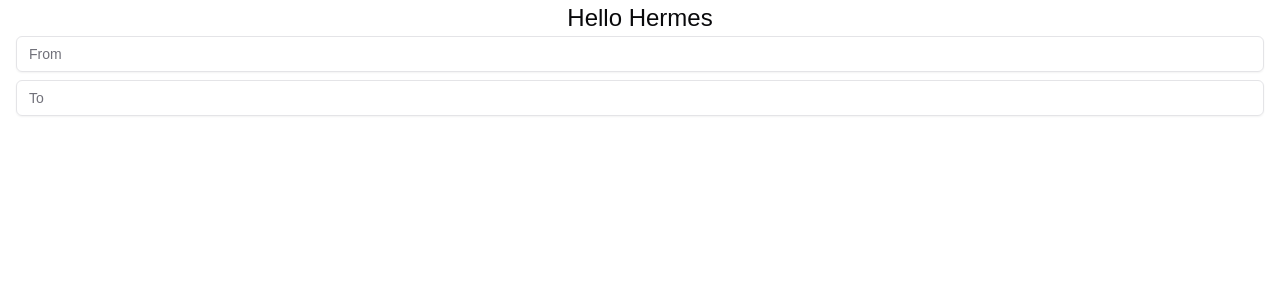
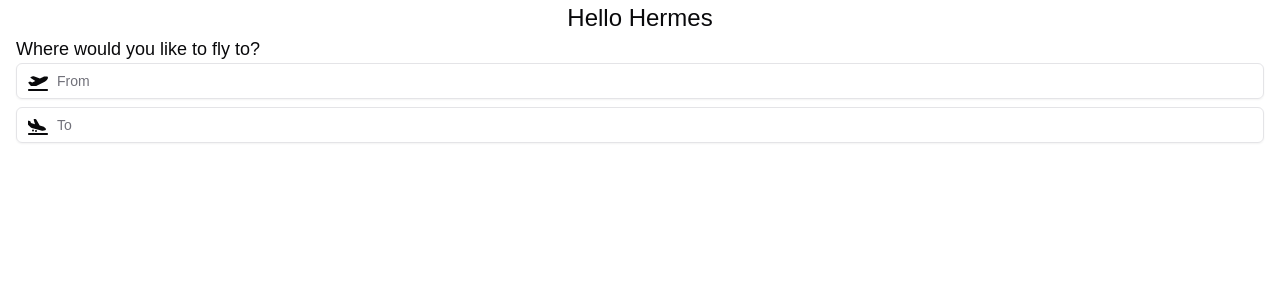
Before and after one commit to zaqreynolds/hermes, a Next.js app: page / in a window 1280 px wide. Shown: the top 300 px of the page. Built offline with nearby package versions, Linux system fonts and the light colour scheme.

Commit message:
chore: Update font awesome dependencies and configuration
- Updated font awesome packages to version 6.6.0
- Set config.autoAddCss to false for font awesome usage

```diff
--- a/app/api/amadeus/locations/route.ts
+++ b/app/api/amadeus/locations/route.ts
@@ -16,7 +16,7 @@ export const GET = async (req: NextRequest) => {
   try {
     const response = await amadeus.referenceData.locations.get({
       keyword,
-      subType: "AIRPORT",
+      subType: "AIRPORT,CITY",
     });
 
     return NextResponse.json(response.data, { status: 200 });
--- a/app/layout.tsx
+++ b/app/layout.tsx
@@ -1,7 +1,9 @@
 import type { Metadata } from "next";
 import localFont from "next/font/local";
 import "./globals.css";
-// import { AmadeusProvider } from "./AmadeusContext";
+import { config } from "@fortawesome/fontawesome-svg-core";
+
+config.autoAddCss = false;
 
 const geistSans = localFont({
   src: "./fonts/GeistVF.woff",
@@ -29,11 +31,9 @@ export default function RootLayout({
       <body
         className={`${geistSans.variable} ${geistMono.variable} antialiased`}
       >
-        {/* <AmadeusProvider> */}
         <main className="flex flex-col items-center sm:items-start h-screen">
           {children}
         </main>
-        {/* </AmadeusProvider> */}
       </body>
     </html>
   );
--- a/app/page.tsx
+++ b/app/page.tsx
@@ -1,21 +1,22 @@
 "use client";
 import { Input } from "@/components/ui/input";
 import { useDebounce } from "@/hooks/useDebounce";
-import { useContext, useEffect, useState } from "react";
-// import { AmadeusContext } from "./AmadeusContext";
+import { useEffect, useState } from "react";
+import {
+  faPlaneArrival,
+  faPlaneDeparture,
+} from "@fortawesome/free-solid-svg-icons";
+import { FontAwesomeIcon } from "@fortawesome/react-fontawesome";
 
 export default function Home() {
   const [searchOrigin, setSearchOrigin] = useState("");
   const [searchDestination, setSearchDestination] = useState("");
   const debouncedOrigin = useDebounce(searchOrigin, 500);
   const debouncedDestination = useDebounce(searchDestination, 500);
-  // const amadeusToken = useContext(AmadeusContext);
-  // const [timeoutId, setTimeoutId] = useState<NodeJS.Timeout | null>(null);
 
   useEffect(() => {
     if (debouncedOrigin) {
       const fetchLocations = async () => {
-        //use amadeus city and airport search api
         try {
           const response = await fetch(
             `/api/amadeus/locations?keyword=${debouncedOrigin}`
@@ -35,22 +36,35 @@ export default function Home() {
     <div className="flex flex-col h-full w-full items-center">
       <h1>Hello Hermes</h1>
       <div className="flex w-full h-full flex-col px-4">
+        <h3>Where would you like to fly to?</h3>
+        <div className="relative flex items-center ">
+          <FontAwesomeIcon
+            icon={faPlaneDeparture}
+            className="absolute left-3 h-5 w-5 mb-1"
+          />
           <Input
             id="origin_search"
-          className="w-full mb-2"
+            className="w-full mb-2 pl-10"
             type="text"
             value={searchOrigin}
             placeholder="From"
             onChange={(e) => setSearchOrigin(e.target.value)}
           />
+        </div>
+        <div className="relative flex items-center ">
+          <FontAwesomeIcon
+            icon={faPlaneArrival}
+            className="absolute left-3 h-5 w-5 mb-1"
+          />
           <Input
-          id="destination_search"
-          className="w-full"
+            id="departure_search"
+            className="w-full mb-2 pl-10"
             type="text"
             value={searchDestination}
             placeholder="To"
-          onChange={(e) => setSearchDestination(e.target.value)}
+            onChange={(e) => setSearchOrigin(e.target.value)}
           />
+        </div>
       </div>
     </div>
   );
--- a/package.json
+++ b/package.json
@@ -9,6 +9,10 @@
     "lint": "next lint"
   },
   "dependencies": {
+    "@fortawesome/fontawesome-svg-core": "^6.6.0",
+    "@fortawesome/free-regular-svg-icons": "^6.6.0",
+    "@fortawesome/free-solid-svg-icons": "^6.6.0",
+    "@fortawesome/react-fontawesome": "^0.2.2",
     "@hookform/resolvers": "^3.9.0",
     "@radix-ui/react-accordion": "^1.2.1",
     "@radix-ui/react-alert-dialog": "^1.1.2",
```
Also changed, not shown: 1 other file (tests, documents, lock files or other folders). Lines whose indentation alone changed are shown as unchanged.
